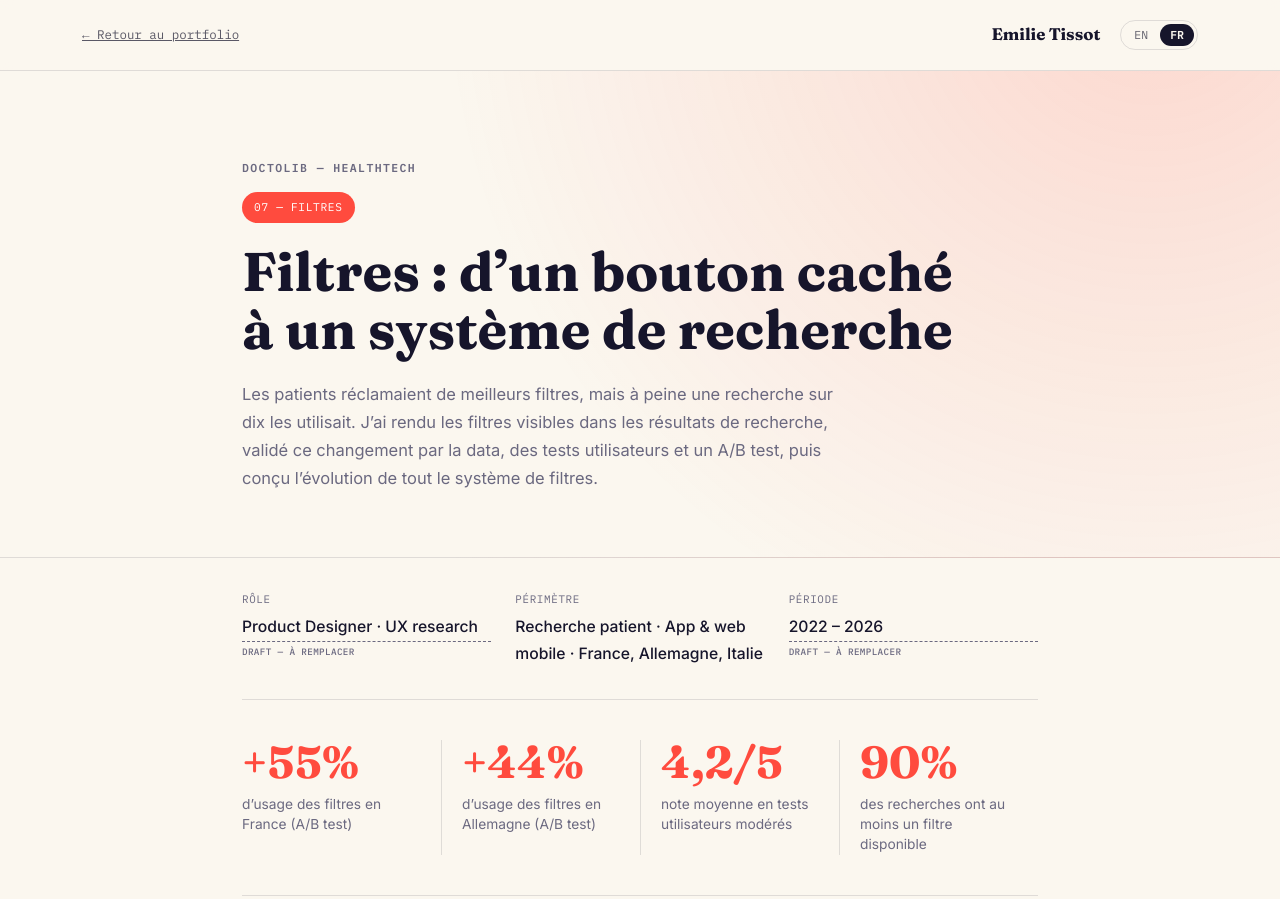
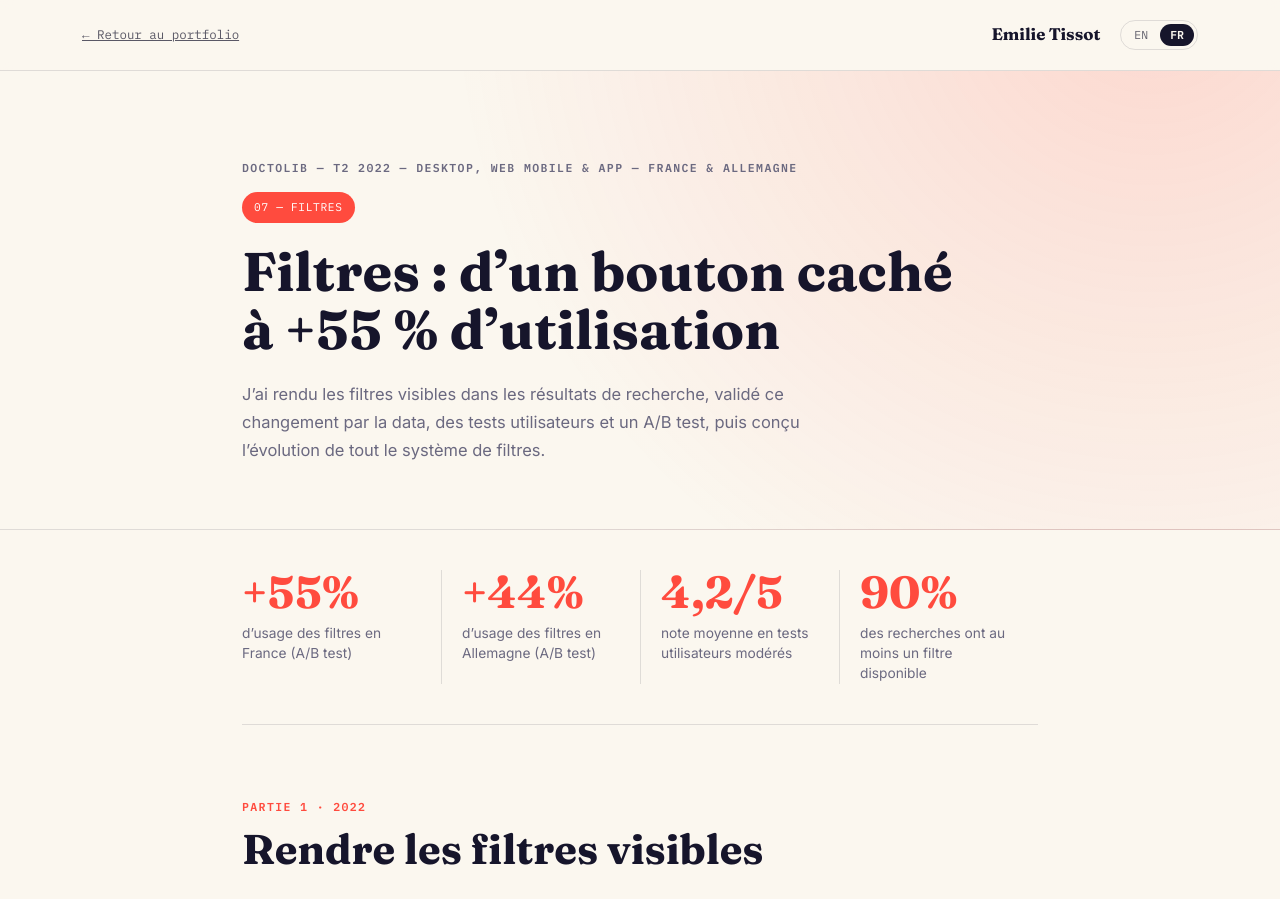
Before and after one commit to emilietissot2601-boop/portfolio, a plain HTML site: page fr/case-filters.html in a window 1280 px wide. Shown: the top 899 px of the page. Drawn offline with Linux system fonts and the light colour scheme.

Commit message:
Filters : nouveau hero (Q2 2022, +55 %), suppression des métadonnées
Co-Authored-By: Claude Opus 5.5 <noreply@anthropic.com>
Claude-Session: https://claude.ai/code/session_01BvnjXVJq2tfUDo23mebhbu

```diff
--- a/fr/case-filters.html
+++ b/fr/case-filters.html
@@ -182,19 +182,14 @@
 
 <section class="hero">
   <div class="wrap">
-    <p class="eyebrow" style="margin-bottom:14px;">Doctolib — Healthtech</p>
+    <p class="eyebrow" style="margin-bottom:14px;">Doctolib — T2 2022 — Desktop, web mobile &amp; app — France &amp; Allemagne</p>
     <span class="tag">07 — Filtres</span>
-    <h1>Filtres : d’un bouton caché à un système de recherche</h1>
-    <p class="lead">Les patients réclamaient de meilleurs filtres, mais à peine une recherche sur dix les utilisait. J’ai rendu les filtres visibles dans les résultats de recherche, validé ce changement par la data, des tests utilisateurs et un A/B test, puis conçu l’évolution de tout le système de filtres.</p>
+    <h1>Filtres : d’un bouton caché à +55 % d’utilisation</h1>
+    <p class="lead">J’ai rendu les filtres visibles dans les résultats de recherche, validé ce changement par la data, des tests utilisateurs et un A/B test, puis conçu l’évolution de tout le système de filtres.</p>
   </div>
 </section>
 
 <section class="wrap">
-  <div class="meta-strip">
-    <div><div class="k">Rôle</div><div class="v tbd">Product Designer · UX research</div></div>
-    <div><div class="k">Périmètre</div><div class="v">Recherche patient · App &amp; web mobile · France, Allemagne, Italie</div></div>
-    <div><div class="k">Période</div><div class="v tbd">2022 – 2026</div></div>
-  </div>
   <div class="stats">
     <div class="stat"><div class="n">+55%</div><div class="l">d’usage des filtres en France (A/B test)</div></div>
     <div class="stat"><div class="n">+44%</div><div class="l">d’usage des filtres en Allemagne (A/B test)</div></div>
```
Also changed, not shown: case-filters.html (+3 -8 lines).
